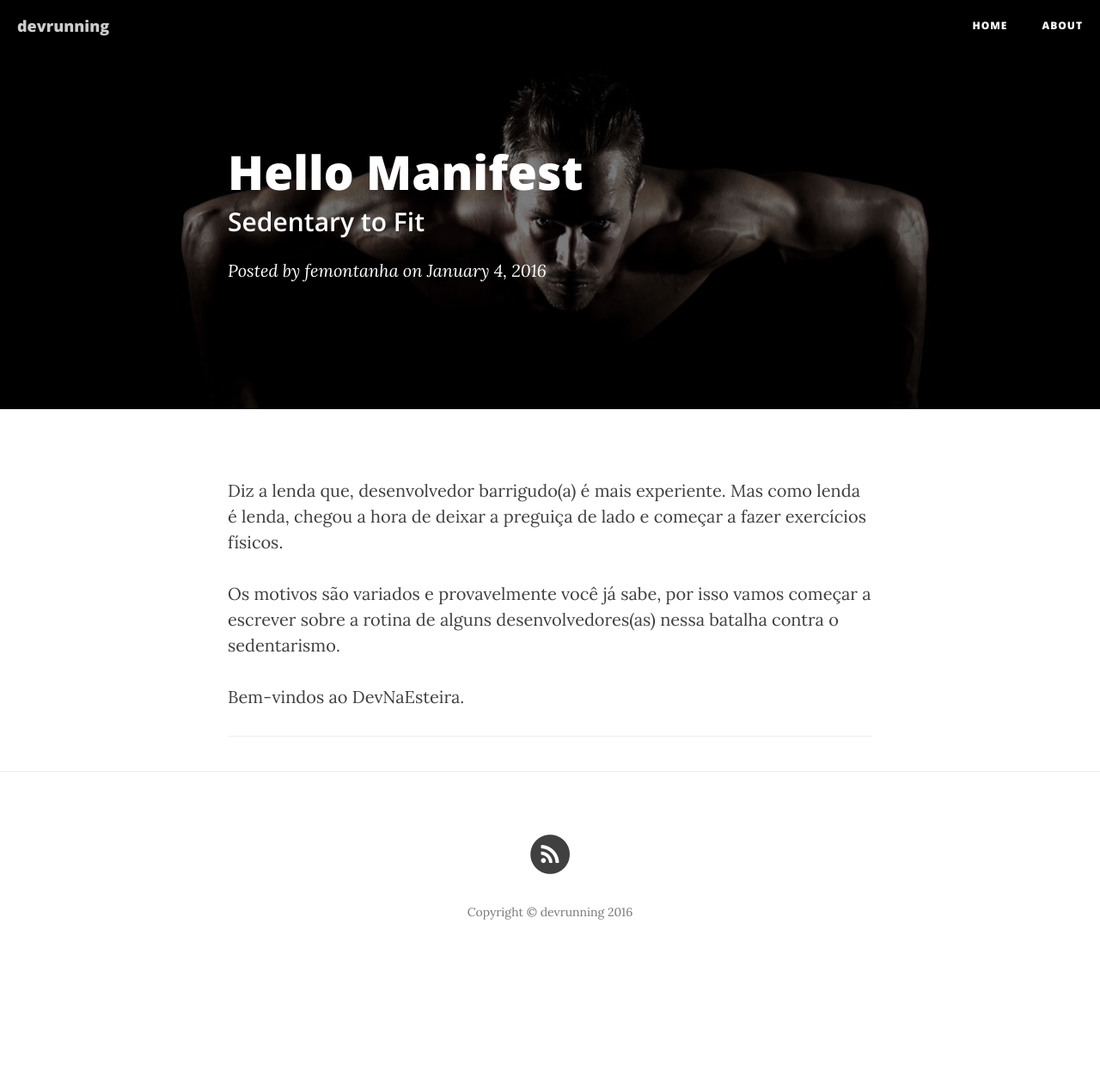
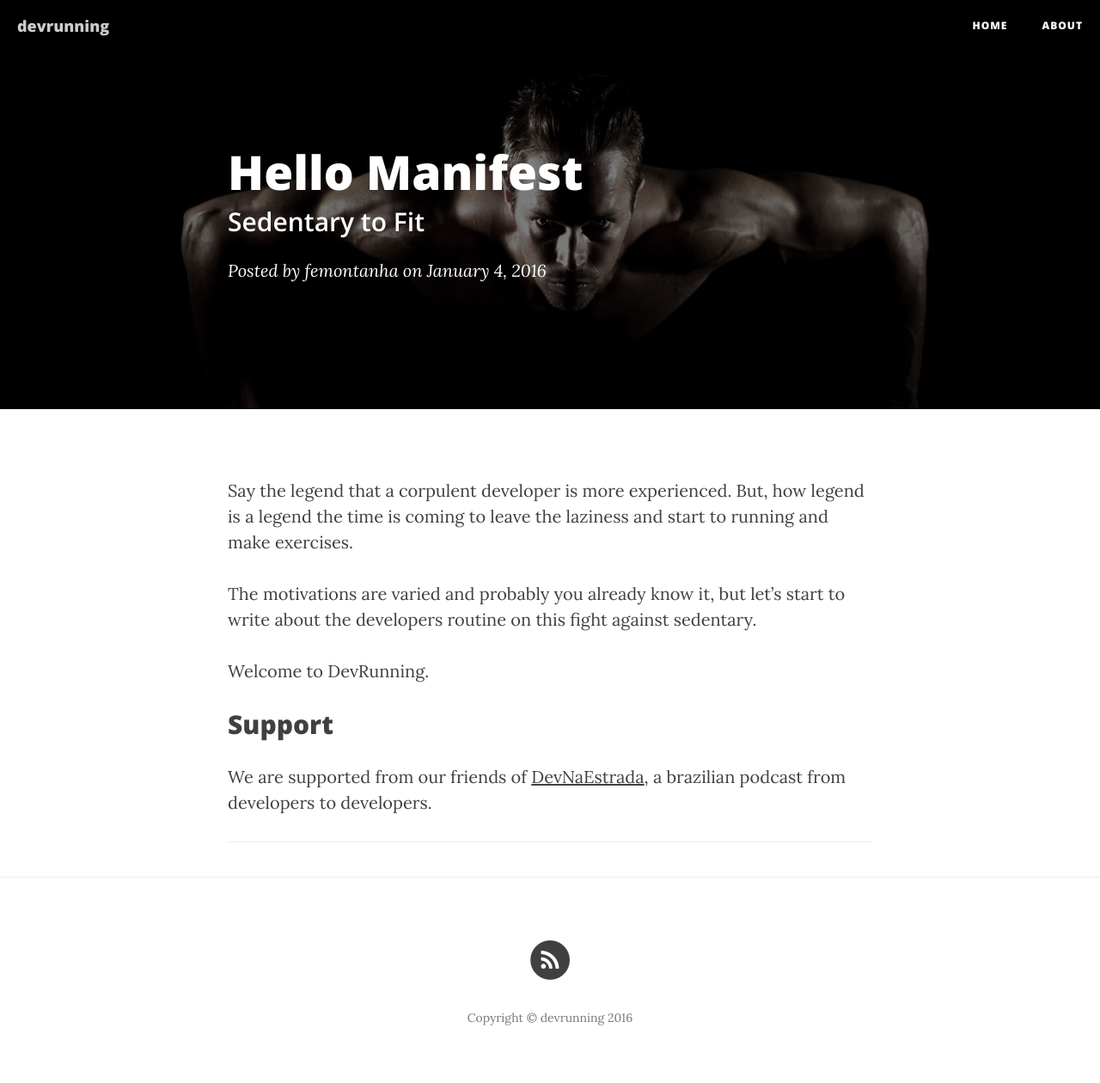
Before and after one commit to devhealth/devhealth.github.io, a Jekyll site: the page built from _posts/2016-01-04-manifest.markdown, in a window 1280 px wide. Shown: the whole page at 86% size. Built offline with Jekyll 4.4.1, drawn with Linux system fonts in a browser that asks for light colours; nearby versions of some CDN libraries; before the commit the page ends 1137 px from its top, so only the background shows below that.

Commit message:
Translating manifest post

```diff
--- a/_posts/2016-01-04-manifest.markdown
+++ b/_posts/2016-01-04-manifest.markdown
@@ -7,14 +7,12 @@ author:     "femontanha"
 header-img: "img/post-bg-01.jpg"
 ---
 
-<p>
-  Diz a lenda que, desenvolvedor barrigudo(a) é mais experiente. Mas como lenda é lenda, chegou a hora de deixar a preguiça de lado e começar a fazer exercícios físicos.
-</p>
+Say the legend that a corpulent developer is more experienced. But, how legend is a legend the time is coming to leave the laziness and start to running and make exercises.
 
-<p>
-  Os motivos são variados e provavelmente você já sabe, por isso vamos começar a escrever sobre a rotina de alguns desenvolvedores(as) nessa batalha contra o sedentarismo.
-</p>
+The motivations are varied and probably you already know it, but let's start to write about the developers routine on this fight against sedentary.
 
-<p>
-  Bem-vindos ao DevNaEsteira.
-</p>
+Welcome to DevRunning.
+
+## Support
+
+We are supported from our friends of [DevNaEstrada](http://devnaestrada.com.br), a brazilian podcast from developers to developers.
```
Also changed, not shown: 2 other files.
